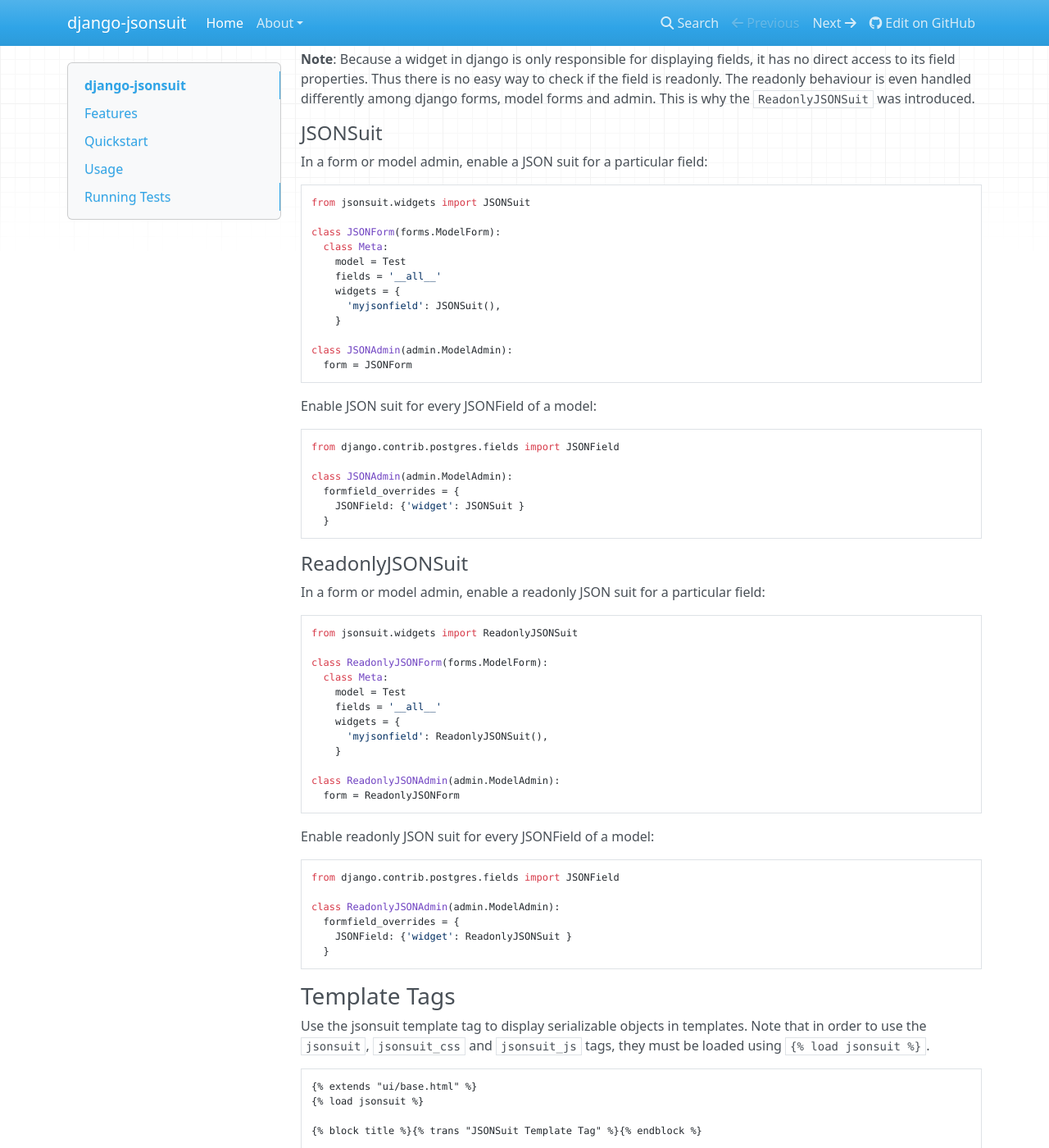
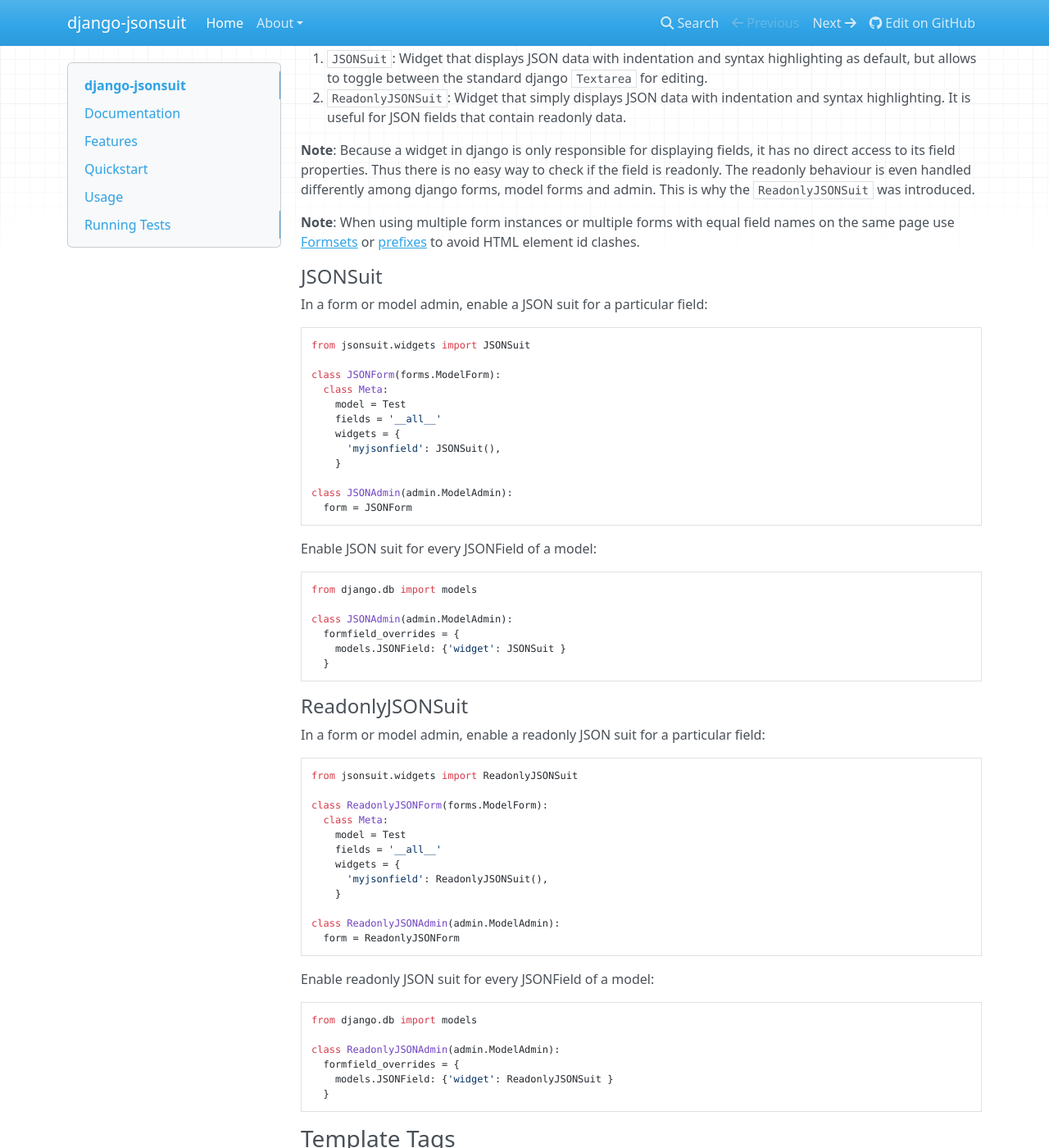
Before and after one commit to tooreht/django-jsonsuit, an MkDocs documentation site: the page built from docs/index.md, in a window 1280 px wide and 1400 px high, scrolled down 811 px. Shown: the whole window at 82% size. Built offline with MkDocs 1.6.1, drawn with Linux system fonts in a browser that asks for light colours; nearby versions of some CDN libraries; some of the changed text lies outside the part shown.

Commit message:
Update docs

````diff
--- a/docs/index.md
+++ b/docs/index.md
@@ -1,6 +1,11 @@
 # django-jsonsuit
 
 Django goodies to dress JSON data in a suit.
+
+## Documentation
+
+The full documentation is at <https://tooreht.github.io/django-jsonsuit>.
+An example project can be found at <https://github.com/tooreht/django-jsonsuit-example>.
 
 ## Features
 
@@ -36,6 +41,8 @@
 
 **Note**: Because a widget in django is only responsible for displaying fields, it has no direct access to its field properties. Thus there is no easy way to check if the field is readonly. The readonly behaviour is even handled differently among django forms, model forms and admin. This is why the `ReadonlyJSONSuit` was introduced.
 
+**Note**: When using multiple form instances or multiple forms with equal field names on the same page use [Formsets](https://docs.djangoproject.com/en/dev/topics/forms/formsets/) or [prefixes](https://docs.djangoproject.com/en/dev/ref/forms/api/#prefixes-for-forms) to avoid HTML element id clashes.
+
 #### JSONSuit
 
 In a form or model admin, enable a JSON suit for a particular field:
@@ -58,11 +65,11 @@
 Enable JSON suit for every JSONField of a model:
 
 ```python
-from django.contrib.postgres.fields import JSONField
+from django.db import models
 
 class JSONAdmin(admin.ModelAdmin):
   formfield_overrides = {
-    JSONField: {'widget': JSONSuit }
+    models.JSONField: {'widget': JSONSuit }
   }
 ```
 
@@ -88,11 +95,11 @@
 Enable readonly JSON suit for every JSONField of a model:
 
 ```python
-from django.contrib.postgres.fields import JSONField
+from django.db import models
 
 class ReadonlyJSONAdmin(admin.ModelAdmin):
   formfield_overrides = {
-    JSONField: {'widget': ReadonlyJSONSuit }
+    models.JSONField: {'widget': ReadonlyJSONSuit }
   }
 ```
 
````
Also changed, not shown: README.md (+9 -4 lines).
